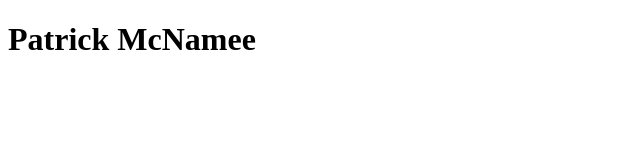
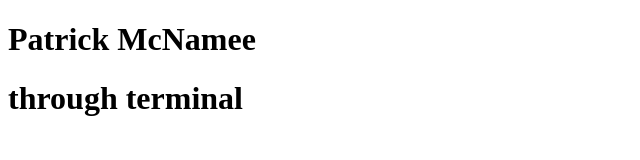
Before and after one commit to pjmcnamee/github_demo, a plain HTML site: page index.html in a window 1280 px wide. Shown: the whole page, without its empty margins (0-640 px from the left). Drawn offline with Linux system fonts and the light colour scheme.

Commit message:
did terminal change

```diff
--- a/index.html
+++ b/index.html
@@ -8,5 +8,6 @@
 </head>
 <body>
     <h1>Patrick McNamee</h1>
+    <h1>through terminal</h1>
 </body>
 </html>
```
